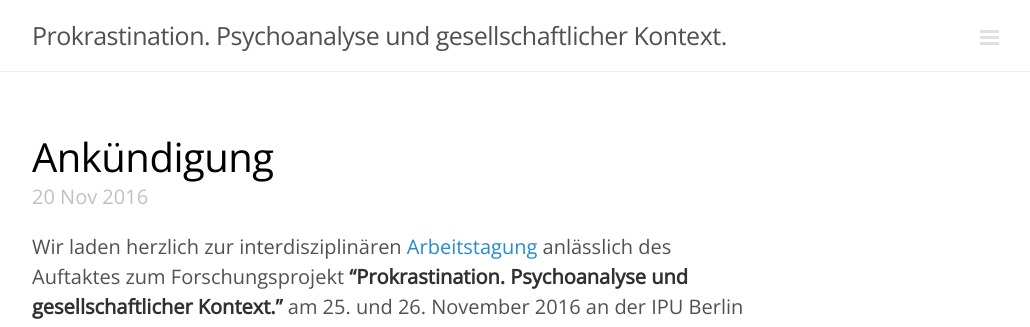
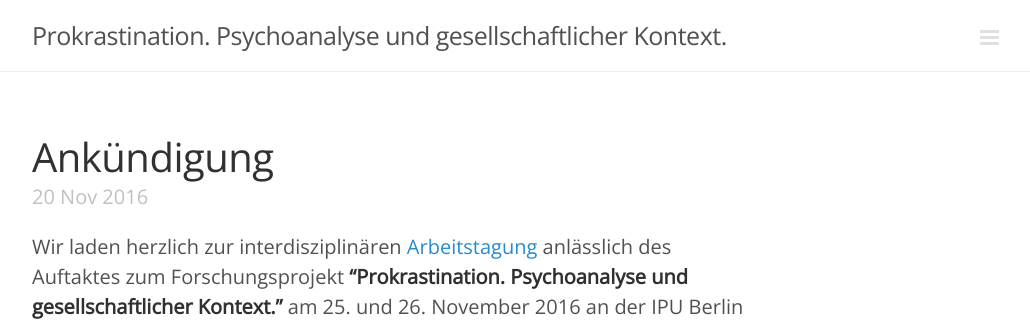
Before and after one commit to aufschieben/aufschieben.github.io, a Jekyll site: the page built from index.html, in a window 1280 px wide. Shown: the top 327 px of the page, without its empty margins (248-1278 px from the left). Built offline with Jekyll 4.4.1, drawn with Linux system fonts in a browser that asks for light colours; the list of posts is cut into pages by our own code.

Commit message:
Update lanyon.css

```diff
--- a/public/css/lanyon.css
+++ b/public/css/lanyon.css
@@ -312,7 +312,7 @@ a.sidebar-nav-item:focus {
 .page-title,
 .post-title,
 .post-title a {
-  color: #000000;
+  color: #313131;
   text-decoration: none;
 }
 .page-title,
@@ -322,7 +322,7 @@ a.sidebar-nav-item:focus {
 
 .page-title,
 .post-title a:hover {
- color: #000000;
+ color: #313131;
 
 }
 
```
